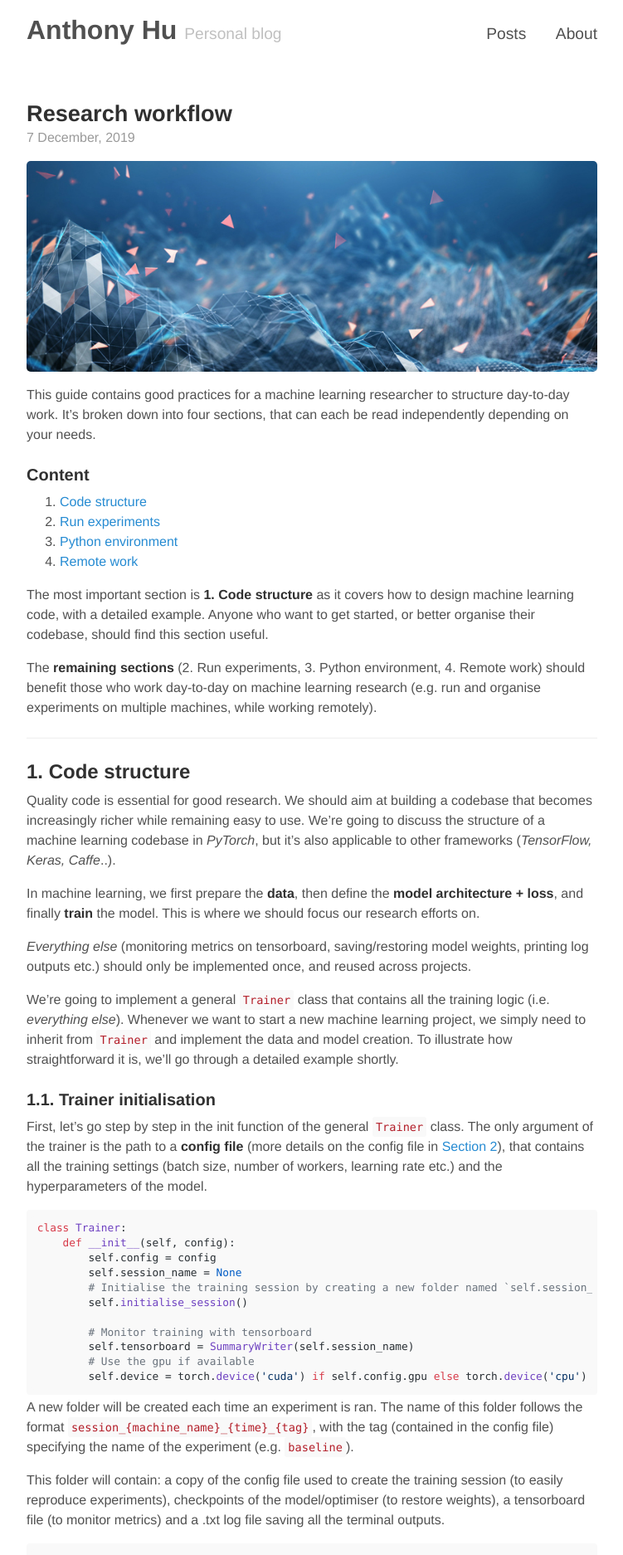
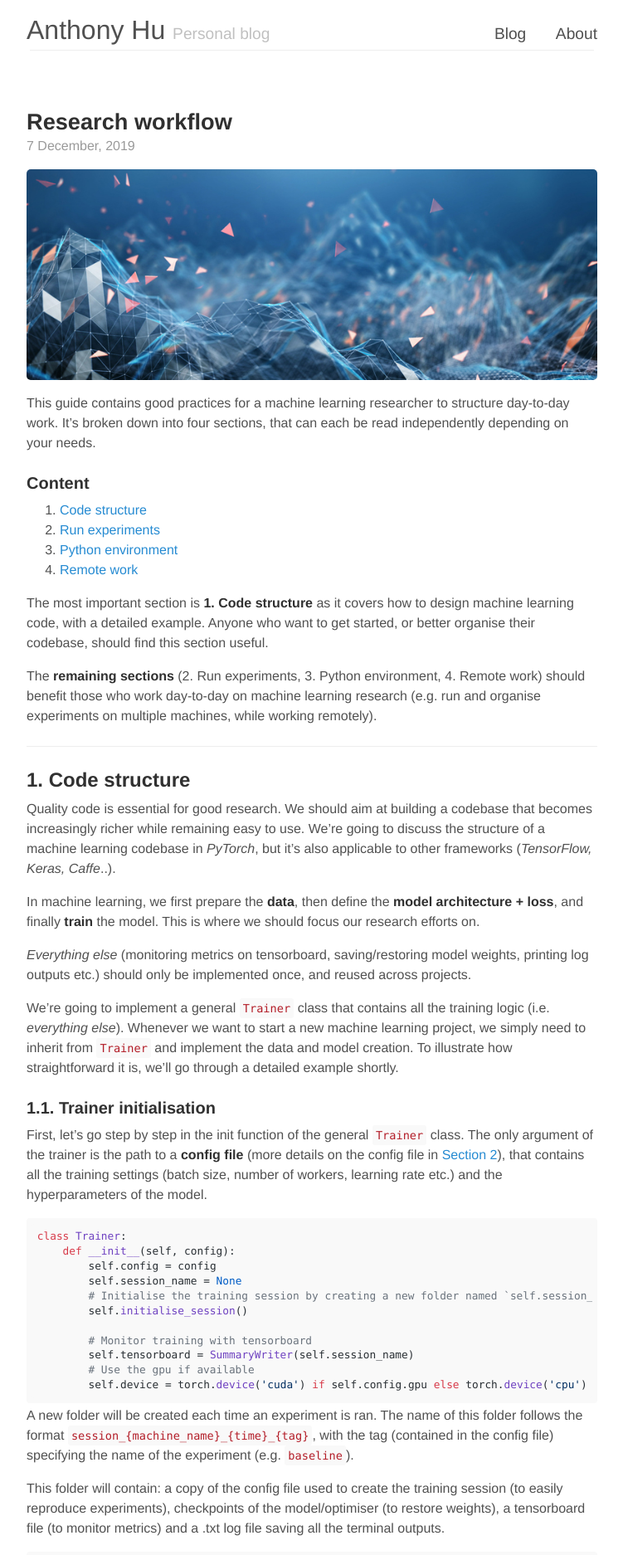
Before and after one commit to anthonyhu/anthonyhu.github.io, a Jekyll site: the page built from index.html, in a window 1280 px wide. Shown: the top 1874 px of the page at 83% size, without its empty margins (264-1015 px from the left). Built offline with Jekyll 4.4.1, drawn with Linux system fonts in a browser that asks for light colours; the list of posts is cut into pages by our own code.

Commit message:
Update header

```diff
--- a/_config.yml
+++ b/_config.yml
@@ -27,7 +27,7 @@ plugins:
 
 # Navigation bar
 pages_list:
-  Posts: '/posts'
+  Blog: '/posts'
   About: '/about'
 
 # Google Analytics ID
--- a/_layouts/default.html
+++ b/_layouts/default.html
@@ -16,10 +16,10 @@
                 &nbsp;&nbsp;&nbsp;<small-list><a href="{{ page[1]  }}">{{ page[0] }}</a></small-list>
             {% endfor %}
           </div>
+          <hr>
         </h3>
 
       </header>
-
       <main>
         {{ content }}
       </main>
--- a/_sass/_masthead.scss
+++ b/_sass/_masthead.scss
@@ -6,12 +6,17 @@
   padding-top:    1rem;
   padding-bottom: 1rem;
   margin-bottom: 3rem;
+  hr{
+    padding: 0px;
+    margin: 4px;
+  }
 }
 
 .masthead-title {
   margin-top: 0;
   margin-bottom: 0;
   font-size: 2rem;
+  font-weight: 200;
   color: #505050;
 
   a {
@@ -20,14 +25,14 @@
 
   small {
     font-size: 60%;
-    font-weight: 400;
+    font-weight: 150;
     color: #c0c0c0;
     letter-spacing: 0;
   }
 
   small-list {
     font-size: 60%;
-    font-weight: 550;
+    font-weight: 150;
     letter-spacing: 0;
   }
 }
```
